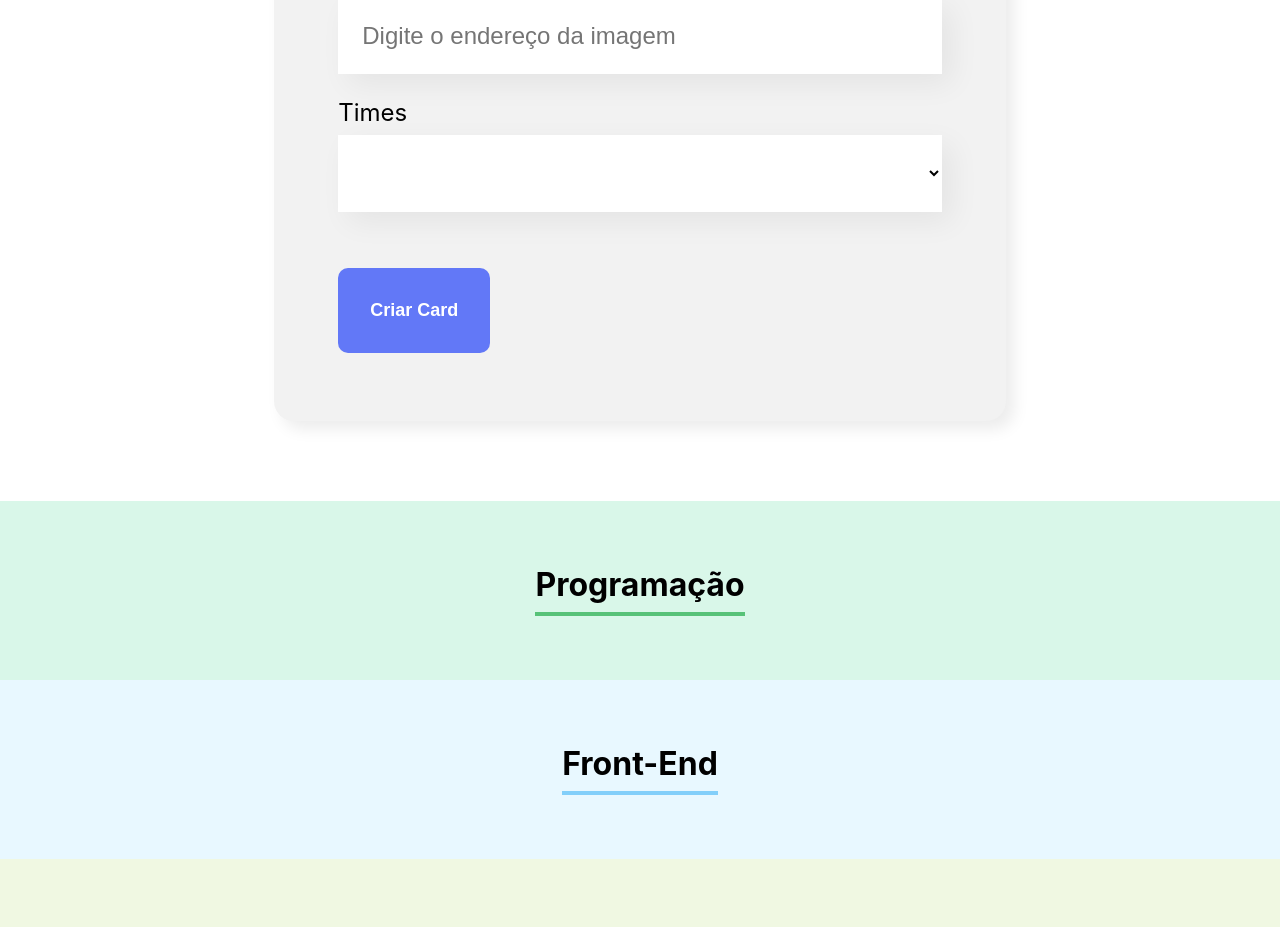
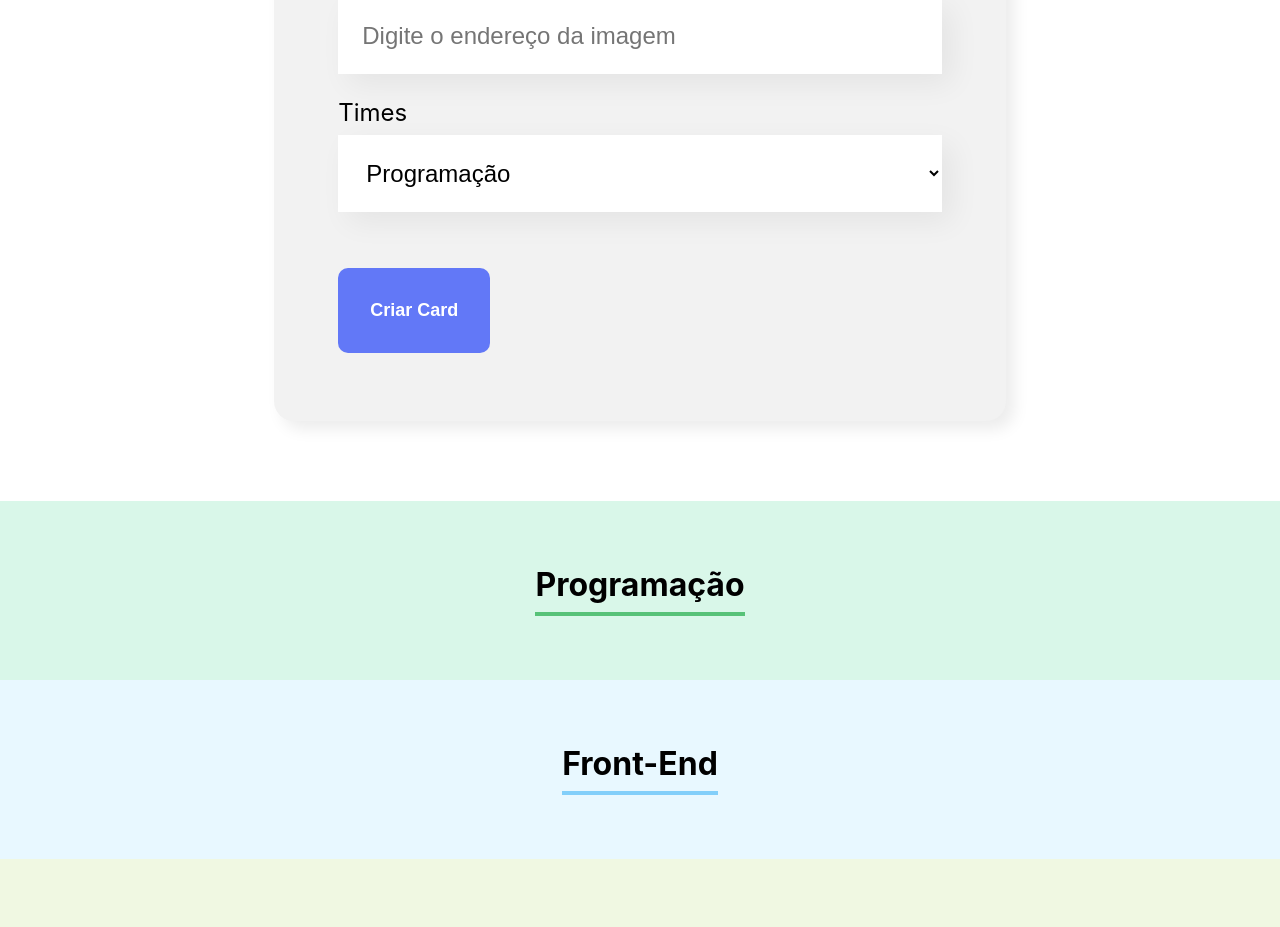
Before and after one commit to guimazito/organo, a React (Create React App) app in the folder organo/: page / in a window 1280 px wide. Shown: the part 1000-1927 px from the top of the page. Built offline with nearby package versions, Linux system fonts and the light colour scheme.

Commit message:
refactor: team list name

```diff
--- a/organo/src/App.js
+++ b/organo/src/App.js
@@ -53,21 +53,10 @@ function App() {
   return (
     <div className="App">
       <Banner />
-      <Form toEmployeeRegistered={employee => toNewEmployeeRegistered(employee)}/>
+      <Form teams={teams.map(team => team.name)} toEmployeeRegistered={employee => toNewEmployeeRegistered(employee)}/>
       {teams.map(team => <Team key={team.name} name={team.name} primaryColor={team.primaryColor} secondaryColor={team.secondaryColor}/>)}
     </div>
   );
 }
 
 export default App;
-
-const times = [
-  '',
-  'Programação',
-  'Front-End',
-  'Data Science',
-  'Devops',
-  'UX e Design',
-  'Mobile',
-  'Inovação e Gestão'
-]
--- a/organo/src/components/Form/index.js
+++ b/organo/src/components/Form/index.js
@@ -5,17 +5,6 @@ import DropdownList from '../DropdownList'
 import { useState } from 'react'
 
 const Form = (props) => {
-
-    const times = [
-        '',
-        'Programação',
-        'Front-End',
-        'Data Science',
-        'Devops',
-        'UX e Design',
-        'Mobile',
-        'Inovação e Gestão'
-    ]
 
     const [name, setName] = useState('')
     const [position, setPosition] = useState('')
@@ -31,16 +20,6 @@ const Form = (props) => {
             image,
             team
         })
-
-        // const names = ['Claudio', 'Joao', 'Maria'];
-        // names.forEach(function(name, i){
-        //     console.log(name, i);
-        // })
-
-        // const animals = ['Elefante', 'Leão', 'Girafa'];
-        // animals.forEach(function(animal){
-        //     console.log(animal);
-        // })
     }
 
     return (
@@ -71,7 +50,7 @@ const Form = (props) => {
                 <DropdownList
                     mandatory={true}
                     label="Times"
-                    itens={times}
+                    itens={props.teams}
                     value={team}
                     whenChanged={value => setTeam(value)}
                 />
```
